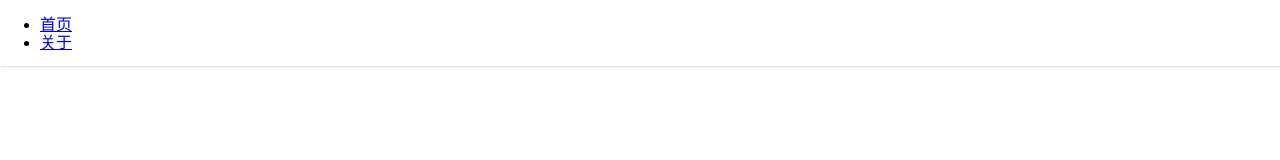
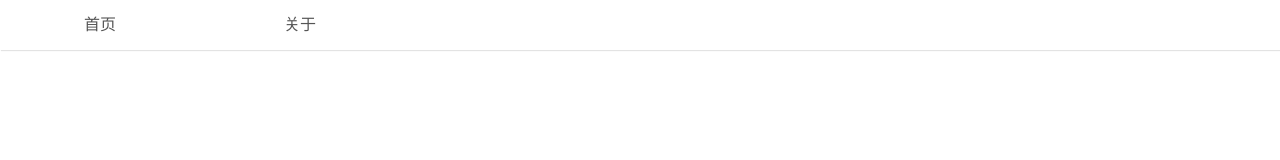
Before and after one commit to Jiangultimo/react-poker, a React app: page / in a window 1280 px wide. Built offline with nearby package versions, Linux system fonts and the light colour scheme; some packages are replaced by stand-ins of ours.

Commit message:
complete navs

```diff
--- a/src/components/common/navs/navs.css
+++ b/src/components/common/navs/navs.css
@@ -3,3 +3,24 @@
     height: 50px;
     box-shadow: 1px 1px 1px #e3e3e3;
 }
+.navs-ul__group{
+    list-style: none;
+    padding:0;
+    margin:0;
+    display: flex;
+}
+.navs-li__item{
+    width: 200px;
+}
+.navs-a__link{
+    display: block;
+    height: 50px;
+    line-height: 50px;
+    text-align: center;
+    text-decoration: none;
+    color: #555;
+    transition: ease-in-out .3s;
+}
+.navs-a__link:hover{
+    background-color: #e3e3e3;
+}
--- a/src/components/common/navs/navs.js
+++ b/src/components/common/navs/navs.js
@@ -23,15 +23,22 @@ class Navs extends React.Component{
             ]
         };
     }
-
+    handleActive(e){//点击导航只有一个被选中
+        let links = document.getElementsByClassName('navs-a__link');//类数组
+        let len = links.length;
+        for(let i = 0; i<len; i++){
+            links[i].style.backgroundColor = '#fff';
+        }
+        e.target.style.backgroundColor='#e3e3e3';
+    }
     render(){
         return(
             <div className="navs-div__container">
             <Router>
-                <ul>
+                <ul className="navs-ul__group">
                     {
                         this.state.navs.map( (value, index) => {
-                            return <li key={index}><Link to={value.link}>{value.name}</Link></li>
+                            return <li key={index} onClick={this.handleActive} className="navs-li__item"><Link to={value.link} className="navs-a__link">{value.name}</Link></li>
                         })
                     }
                 </ul>
```
